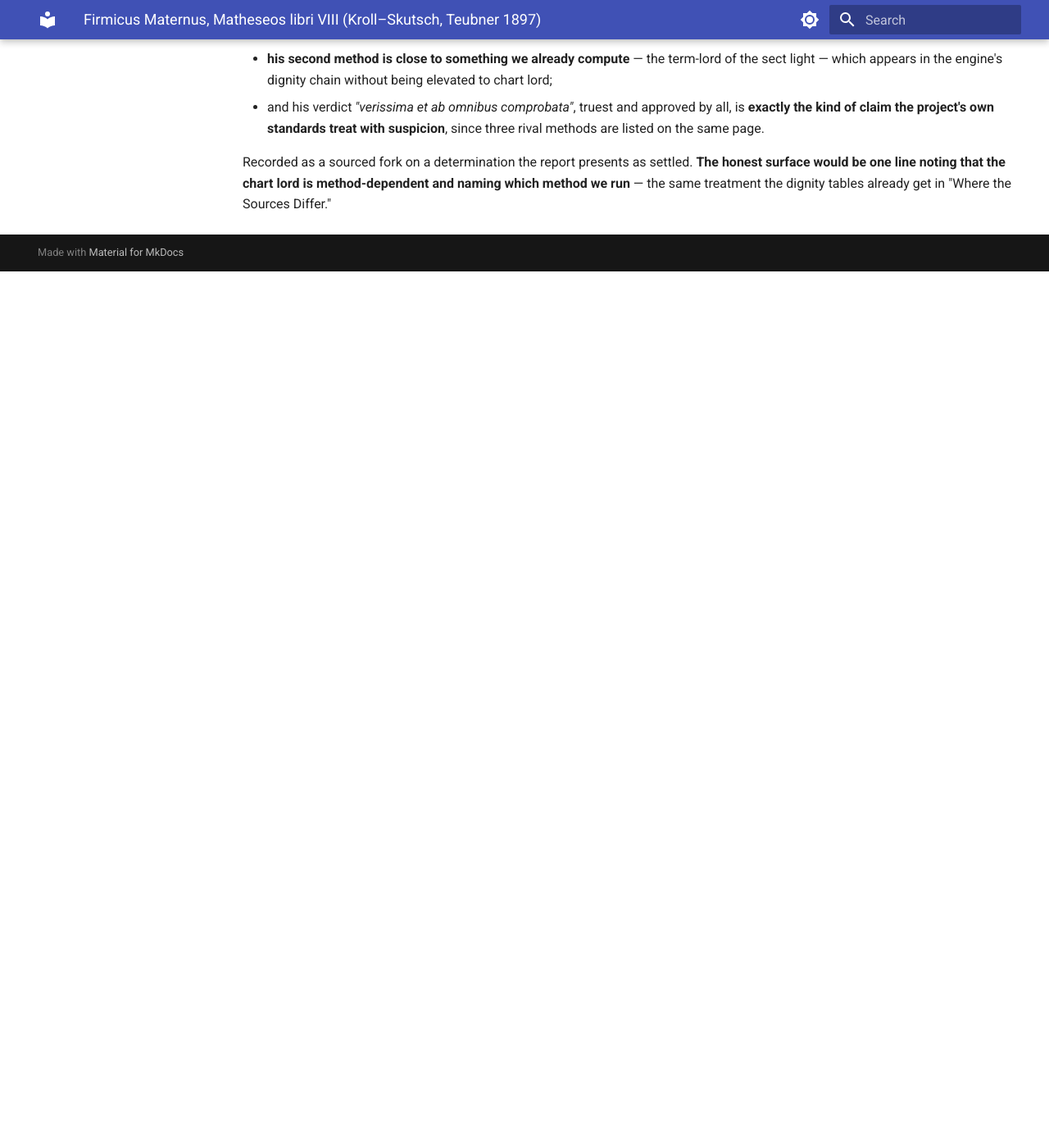
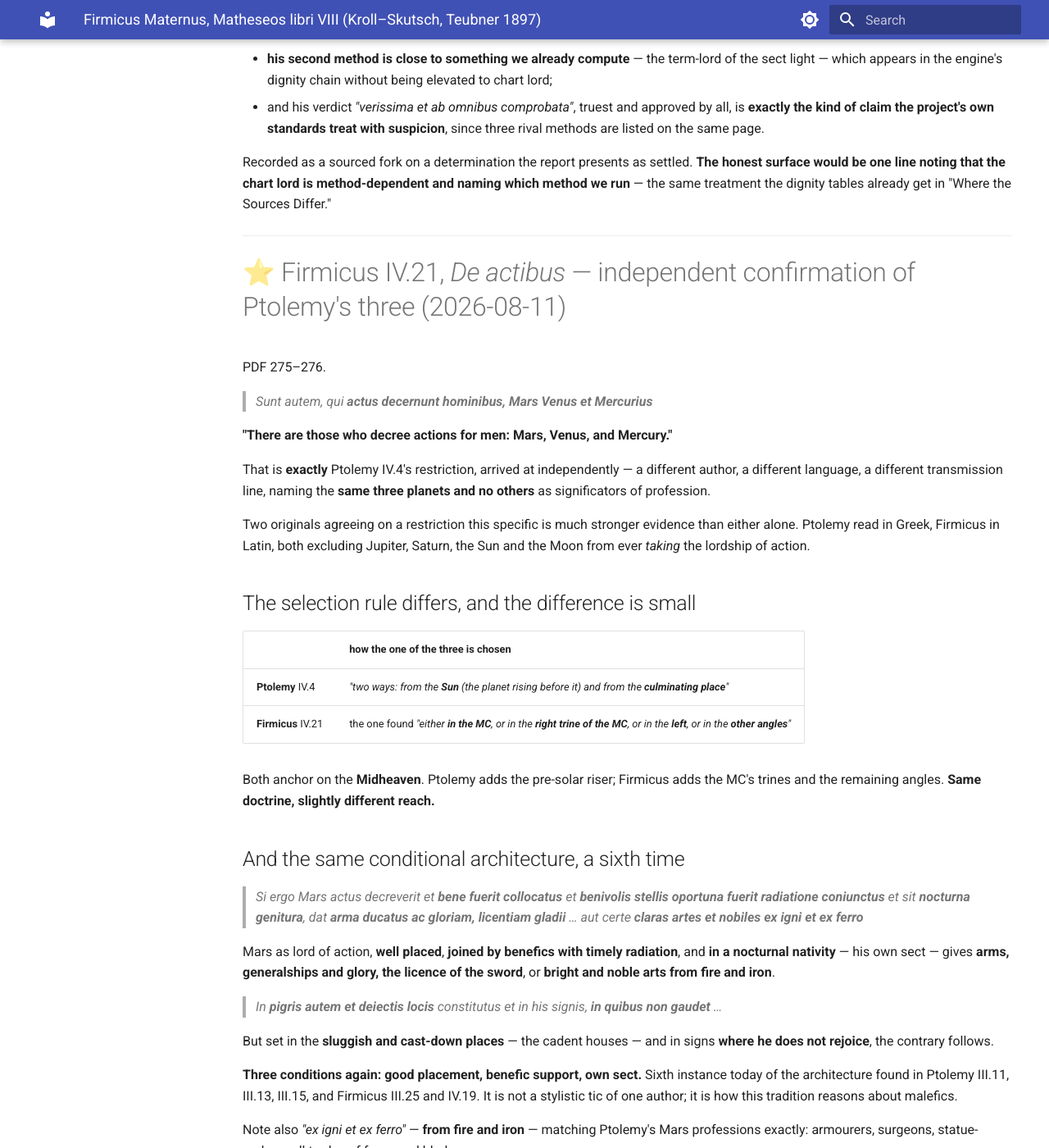
Before and after one commit to Bender1011001/traditional-astrology-engine, an MkDocs documentation site: the page built from docs/sources/firmicus_notes.md, in a window 1280 px wide and 1400 px high, scrolled down 8134 px. Shown: the whole window at 82% size. Built offline with MkDocs 1.6.1 and Material for MkDocs 9.7.7, drawn with Linux system fonts in a browser that asks for light colours; before the commit the page ends 8465 px from its top, so only the background shows below that; some of the changed text lies outside the part shown.

Commit message:
Firmicus IV.21 independently confirms Ptolemy's three action significators
PDF 275-276. "Sunt autem, qui actus decernunt hominibus, Mars Venus et
Mercurius" - there are those who decree actions for men: Mars, Venus
and Mercury.

That is exactly Ptolemy IV.4's restriction, reached independently. A
different author, language and transmission line, naming the same three
planets and no others as significators of profession, and excluding
Jupiter, Saturn and the lights from ever taking the lordship of action.
Two originals agreeing on a restriction this specific is much stronger
than either alone.

The selection rule differs only slightly. Both anchor on the Midheaven.
Ptolemy takes the lord two ways, from the Sun as the planet rising
before it and from the culminating place; Firmicus takes the one of the
three found in the MC, or in the right or left trine of the MC, or in
the other angles.

And the same conditional architecture appears a sixth time. Mars as
lord of action, well placed, joined by benefics with timely radiation,
and in a nocturnal nativity - his own sect - gives arms, generalships
and glory, the licence of the sword, or bright and noble arts "ex igni
et ex ferro", from fire and iron, matching Ptolemy's Mars trades
exactly. In the sluggish and cast-down places and in signs where he
does not rejoice, the contrary. Good placement, benefic support, own
sect - the same three conditions as Ptolemy III.11, III.13, III.15 and
Firmicus III.25 and IV.19.

This changes the weight of the earlier finding. When only Ptolemy
restricted action to three planets that was one author's system against
our almuten-plus-10th-ruler chain, and I over-claimed it before
retracting. With Firmicus independently agreeing, two major sources in
two languages exclude Jupiter and Saturn from ever signifying
profession, while our engine can hand career to either. That is a
majority position we depart from rather than an idiosyncrasy - the
mirror of the Lot of Fortune case, where Ptolemy was the outlier and we
followed the majority.

Still not a defect. The Paulus-derived chain is a real tradition. But
the evidence has moved and it is worth knowing which side we sit on.

Co-Authored-By: Claude Opus 5 <noreply@anthropic.com>

```diff
--- a/docs/sources/firmicus_notes.md
+++ b/docs/sources/firmicus_notes.md
@@ -228,3 +228,48 @@ Our `AlmutenEngine` computes the chart lord by **summing five essential dignitie
 - and his verdict *"verissima et ab omnibus comprobata"*, truest and approved by all, is **exactly the kind of claim the project's own standards treat with suspicion**, since three rival methods are listed on the same page.
 
 Recorded as a sourced fork on a determination the report presents as settled. **The honest surface would be one line noting that the chart lord is method-dependent and naming which method we run** — the same treatment the dignity tables already get in "Where the Sources Differ."
+
+---
+
+# ⭐ Firmicus IV.21, *De actibus* — independent confirmation of Ptolemy's three (2026-08-11)
+
+PDF 275–276.
+
+> *Sunt autem, qui **actus decernunt hominibus, Mars Venus et Mercurius***
+
+**"There are those who decree actions for men: Mars, Venus, and Mercury."**
+
+That is **exactly** Ptolemy IV.4's restriction, arrived at independently — a different author, a different language, a different transmission line, naming the **same three planets and no others** as significators of profession.
+
+Two originals agreeing on a restriction this specific is much stronger evidence than either alone. Ptolemy read in Greek, Firmicus in Latin, both excluding Jupiter, Saturn, the Sun and the Moon from ever *taking* the lordship of action.
+
+## The selection rule differs, and the difference is small
+
+| | how the one of the three is chosen |
+|---|---|
+| **Ptolemy** IV.4 | *"two ways: from the **Sun** (the planet rising before it) and from the **culminating place**"* |
+| **Firmicus** IV.21 | the one found *"either **in the MC**, or in the **right trine of the MC**, or in the **left**, or in the **other angles**"* |
+
+Both anchor on the **Midheaven**. Ptolemy adds the pre-solar riser; Firmicus adds the MC's trines and the remaining angles. **Same doctrine, slightly different reach.**
+
+## And the same conditional architecture, a sixth time
+
+> *Si ergo Mars actus decreverit et **bene fuerit collocatus** et **benivolis stellis oportuna fuerit radiatione coniunctus** et sit **nocturna genitura**, dat **arma ducatus ac gloriam, licentiam gladii** … aut certe **claras artes et nobiles ex igni et ex ferro***
+
+Mars as lord of action, **well placed**, **joined by benefics with timely radiation**, and **in a nocturnal nativity** — his own sect — gives **arms, generalships and glory, the licence of the sword**, or **bright and noble arts from fire and iron**.
+
+> *In **pigris autem et deiectis locis** constitutus et in his signis, **in quibus non gaudet** …*
+
+But set in the **sluggish and cast-down places** — the cadent houses — and in signs **where he does not rejoice**, the contrary follows.
+
+**Three conditions again: good placement, benefic support, own sect.** Sixth instance today of the architecture found in Ptolemy III.11, III.13, III.15, and Firmicus III.25 and IV.19. It is not a stylistic tic of one author; it is how this tradition reasons about malefics.
+
+Note also *"ex igni et ex ferro"* — **from fire and iron** — matching Ptolemy's Mars professions exactly: armourers, surgeons, statue-makers, all trades of forge and blade.
+
+## What this does to the earlier finding
+
+When only Ptolemy restricted action to three planets, that was one author's system against our almuten-plus-10th-ruler chain — a fork, and I over-claimed it as a defect before retracting.
+
+**With Firmicus independently agreeing, the position changes.** Two of the tradition's major sources, in two languages, exclude Jupiter and Saturn from *ever* signifying profession. Our engine can and does hand career to either. That is now a **majority position we depart from**, not one author's idiosyncrasy — the mirror image of the Lot of Fortune case, where Ptolemy was the outlier and we followed the majority.
+
+Recorded as such. Still not a defect — the Paulus-derived chain is a real tradition — but the weight of evidence on this specific point has moved, and it is worth knowing which side of it the engine sits on.
```
